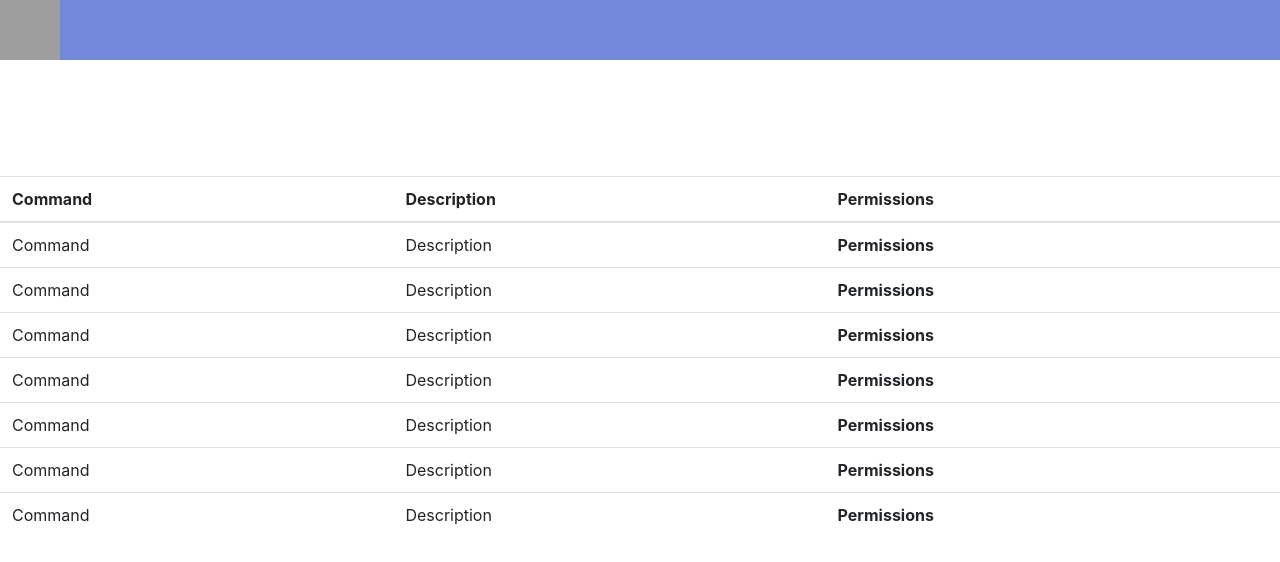
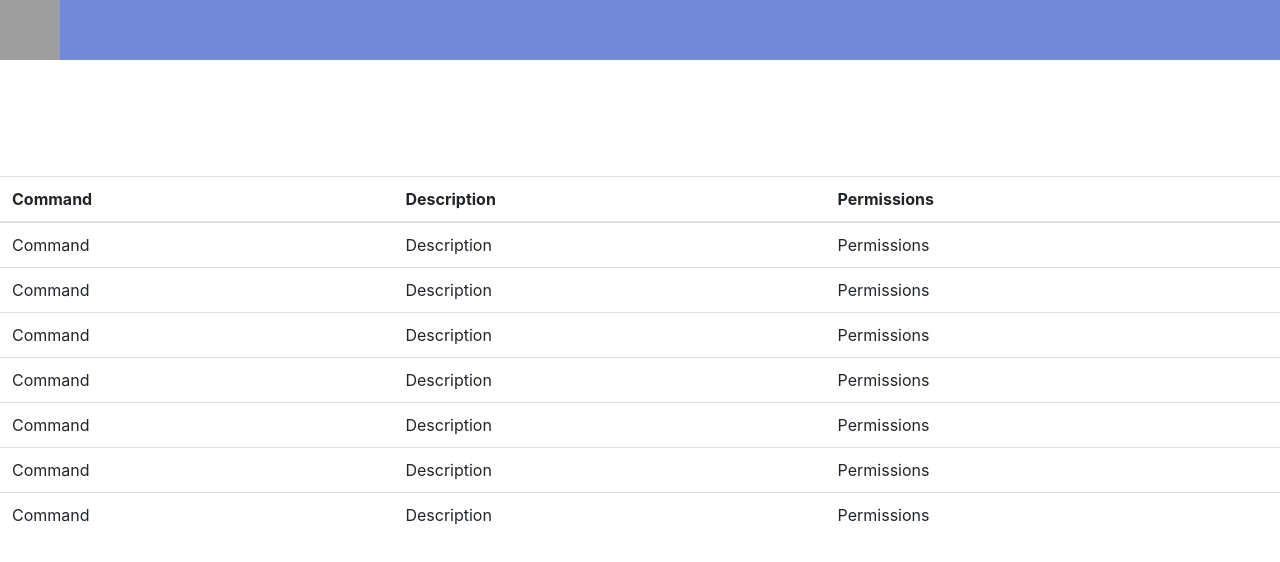
Before and after one commit to GhostuBot/ghostubot.github.io, a plain HTML site: page commands.html in a window 1280 px wide. Drawn offline with Linux system fonts and the light colour scheme; grey boxes are pictures that could not be loaded.

Commit message:
Update commands.html

```diff
--- a/commands.html
+++ b/commands.html
@@ -34,37 +34,37 @@ License: MIT
 							<tr>
 							<td>Command</td>
 							<td>Description</td>
-							<th>Permissions</th>
+							<td>Permissions</td>
 							</tr>
 							<tr>
 							<td>Command</td>
 							<td>Description</td>
-							<th>Permissions</th>
+							<td>Permissions</td>
 							</tr>
 							<tr>
 							<td>Command</td>
 							<td>Description</td>
-							<th>Permissions</th>
+							<td>Permissions</td>
 							</tr>
 							<tr>
 							<td>Command</td>
 							<td>Description</td>
-							<th>Permissions</th>
+							<td>Permissions</td>
 							</tr>
 							<tr>
 							<td>Command</td>
 							<td>Description</td>
-							<th>Permissions</th>
+							<td>Permissions</td>
 							</tr>
 							<tr>
 							<td>Command</td>
 							<td>Description</td>
-							<th>Permissions</th>
+							<td>Permissions</td>
 							</tr>
 							<tr>
 							<td>Command</td>
 							<td>Description</td>
-							<th>Permissions</th>
+							<td>Permissions</td>
 							</tr>
 						</tbody>
 					</table>
```
